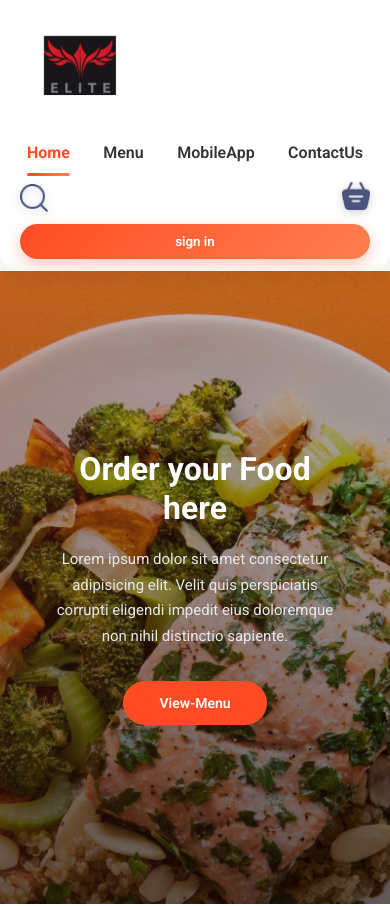
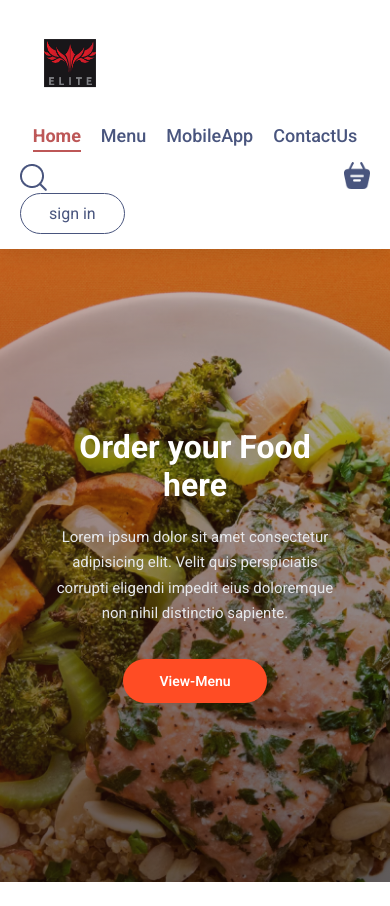
Before and after one commit to HiiamRaman/Food-Delivery, a React (Vite) app in the folder frontend/Food-Delivery/: page / in a window 390 px wide. Shown: the top 906 px of the page. Built offline with nearby package versions, Linux system fonts and the light colour scheme.

Commit message:
updated logout

```diff
--- a/frontend/Food-Delivery/src/components/Navbar/Navbar.css
+++ b/frontend/Food-Delivery/src/components/Navbar/Navbar.css
@@ -1,256 +1,168 @@
-/* .navbar{
-    padding:20px 0px;
-    display:flex;
+/* ---------- NAVBAR CONTAINER ---------- */
+.navbar {
+    padding: 20px 80px;
+    display: flex;
     justify-content: space-between;
     align-items: center;
-
-}
-.navbar .logo{
-    width: 100px;
-}
-.navbar-menu{
-    display: flex;
-    list-style: none;
-    gap: 20px;
-    color: #49557e;
-    font-size: 18px
-}
-.navbar-right{
-    display: flex;
-    align-items: center;
-    gap:40px
-}
-.navbar button{
-    background: transparent ;
-    font-size: 16px;
-    color: #49557e;
-    border:1px solid 49557e;
-    padding:10px 30px;
-    border-radius: 50px;
-    cursor:pointer;
-    transition: 0.3s;
-
-}
-.navbar button:hover {
-    background: #bd5757;
-    color: white;
-    transform: translateY(-2px);
-    box-shadow: 0 4px 8px rgba(0, 0, 0, 0.2);
-}
-
-.navbar .active {
-    color: #bd5757 !important;
-    font-weight: 700 !important;
-    padding-bottom: 2px;
-    border-bottom: 2px solid #49557e;
-}
-.navbar li{
-    cursor: pointer;
-}
-.navbar-search-icon{
-    position: relative;
-
-}
-.navbar-search-icon .dot {
-    position: absolute;
-    min-width: 10px;
-    min-height: 10px;
-    background-color: #bd5757;
-    border-radius: 5px;
-    top: -8px;
-    right: -8px;
-} */
-
-
-
-
-
-
-
-
-
-
-
-
-
-
-
-
-
-
-
-
-
-
-
-
-
-/* ---------- NAVBAR CONTAINER ---------- */
-.navbar {
-    display: flex;
-    align-items: center;
-    justify-content: space-between;
-    padding: 1px 80px;
-    background: #fff; /* cleaner modern background */
-    box-shadow: 0 8px 20px rgba(0,0,0,0.08);
-    border-radius: 0 0 20px 20px;
+    background: #ffffff;
+    box-shadow: 0 6px 18px rgba(0,0,0,0.08);
     position: sticky;
     top: 0;
     z-index: 1000;
-    transition: all 0.3s ease;
 }
 
 /* ---------- LOGO ---------- */
 .navbar .logo {
-    width: 120px;
-    height: auto;
+    width: 100px;
     cursor: pointer;
-    transition: transform 0.3s ease;
 }
 
-.navbar .logo:hover {
-    transform: scale(1.1) rotate(-2deg);
-}
-
-/* ---------- MENU LIST ---------- */
+/* ---------- MENU ---------- */
 .navbar-menu {
     display: flex;
     list-style: none;
-    gap: clamp(25px, 5vw, 60px);
+    gap: 30px;
+    font-size: 18px;
 }
 
 .navbar-menu a {
+    text-decoration: none;
+    color: #49557e;
+    font-weight: 500;
     cursor: pointer;
-    font-weight: 600;
-    font-size: 16px;
-    position: relative;
-    padding: 8px 0;
-    color: #333;
-    transition: all 0.3s ease;
 }
 
-/* Hover effect */
-.navbar-menu a:hover {
-    color: #ff4c24;
-    transform: translateY(-2px);
+/* ACTIVE MENU */
+.navbar-menu .active {
+    color: #bd5757;
+    font-weight: 700;
+    padding-bottom: 4px;
+    border-bottom: 2px solid #bd5757;
 }
 
-/* ---------- ACTIVE MENU ---------- */
-.navbar-menu a.active {
-    color: #ff4c24; /* active text color */
-    font-weight: 700;
-}
-
-.navbar-menu a.active::after {
-    content: "";
-    position: absolute;
-    bottom: -6px;
-    left: 0;
-    width: 100%;
-    height: 3px;
-    background: linear-gradient(90deg, #ff4c24, #ff7f50);
-    border-radius: 3px;
-    transition: all 0.3s ease;
-}
-
-/* ---------- RIGHT ICONS ---------- */
+/* ---------- RIGHT SECTION ---------- */
 .navbar-right {
     display: flex;
     align-items: center;
-    gap: 24px;
+    gap: 30px;
 }
 
-.navbar-right img {
-    width: 28px;
-    height: 28px;
-    cursor: pointer;
-    filter: drop-shadow(0 2px 4px rgba(0,0,0,0.2));
-    transition: transform 0.3s ease;
-}
-
-.navbar-right img:hover {
-    transform: scale(1.15);
-}
-
-/* ---------- BASKET ICON WITH DOT ---------- */
+/* ---------- SEARCH & CART ---------- */
 .navbar-search-icon {
     position: relative;
 }
 
+.navbar-search-icon img {
+    width: 26px;
+    cursor: pointer;
+}
+
+/* CART DOT */
 .navbar-search-icon .dot {
     position: absolute;
     top: -6px;
     right: -6px;
-    width: 12px;
-    height: 12px;
-    background: #ff4c24;
+    min-width: 10px;
+    min-height: 10px;
+    background-color: #bd5757;
     border-radius: 50%;
-    border: 2px solid #fff;
-    animation: pulse 1.2s infinite;
 }
 
-/* ---------- DOT PULSE ANIMATION ---------- */
-@keyframes pulse {
-    0% { transform: scale(1); opacity: 0.8; }
-    50% { transform: scale(1.3); opacity: 1; }
-    100% { transform: scale(1); opacity: 0.8; }
-}
-
-/* ---------- SIGN-IN BUTTON ---------- */
+/* ---------- SIGN IN BUTTON ---------- */
 .navbar button {
-    margin-left: 16px;
+    background: transparent;
+    font-size: 16px;
+    color: #49557e;
+    border: 1px solid #49557e;
     padding: 10px 28px;
-    background: linear-gradient(135deg, #ff4c24, #ff7f50);
-    color: #fff;
-    border: none;
-    border-radius: 30px;
-    font-weight: 600;
+    border-radius: 50px;
     cursor: pointer;
-    box-shadow: 0 6px 15px rgba(255, 76, 36, 0.3);
-    transition: all 0.3s ease;
+    transition: 0.3s;
 }
 
 .navbar button:hover {
-    transform: translateY(-3px) scale(1.05);
-    box-shadow: 0 12px 20px rgba(255, 76, 36, 0.5);
+    background: #bd5757;
+    color: white;
+}
+
+/* ===================================================== */
+/* =============== PROFILE DROPDOWN FIX ================= */
+/* ===================================================== */
+
+/* PROFILE WRAPPER */
+.nav-bar-profile {
+    position: relative;              /* 🔴 REQUIRED */
+    cursor: pointer;
+}
+
+/* PROFILE ICON */
+.nav-bar-profile img {
+    width: 32px;
+}
+
+/* DROPDOWN MENU */
+.nav-bar-dropdown {
+    position: absolute;
+    top: 42px;
+    right: 0;
+    width: 160px;
+    background: #ffffff;
+    border-radius: 10px;
+    box-shadow: 0 8px 25px rgba(0,0,0,0.15);
+    display: none;                   /* 🔴 HIDDEN BY DEFAULT */
+    z-index: 200;
+}
+
+/* SHOW DROPDOWN ON HOVER */
+.nav-bar-profile:hover .nav-bar-dropdown {
+    display: block;                  /* 🔴 FIX */
+}
+
+/* DROPDOWN ITEMS */
+.nav-bar-dropdown li {
+    list-style: none;
+    display: flex;
+    align-items: center;
+    gap: 12px;
+    padding: 12px 16px;
+    cursor: pointer;
+    font-size: 15px;
+    color: #333;
+}
+
+.nav-bar-dropdown li img {
+    width: 18px;
+}
+
+/* HOVER EFFECT */
+.nav-bar-dropdown li:hover {
+    background-color: #f5f5f5;
+}
+
+/* SEPARATOR */
+.nav-bar-dropdown hr {
+    border: none;
+    border-top: 1px solid #e0e0e0;
+    margin: 4px 0;
 }
 
 /* ---------- RESPONSIVE ---------- */
-@media (max-width: 1024px) {
-    .navbar {
-        padding: 12px 40px;
-    }
-
-    .navbar-menu {
-        gap: clamp(15px, 5vw, 40px);
-    }
-}
-
 @media (max-width: 768px) {
     .navbar {
+        padding: 15px 20px;
         flex-wrap: wrap;
-        padding: 12px 20px;
     }
 
     .navbar-menu {
         width: 100%;
-        justify-content: space-around;
-        margin-top: 12px;
-    }
-
-    .navbar-menu li {
-        font-size: 14px;
-        padding: 6px 0;
+        justify-content: center;
+        margin-top: 10px;
+        gap: 20px;
     }
 
     .navbar-right {
-        margin-top: 12px;
         width: 100%;
         justify-content: space-between;
-    }
-
-    .navbar button {
-        width: 100%;
-        margin: 10px 0 0 0;
+        margin-top: 10px;
     }
 }
--- a/frontend/Food-Delivery/src/components/Navbar/Navbar.jsx
+++ b/frontend/Food-Delivery/src/components/Navbar/Navbar.jsx
@@ -1,38 +1,94 @@
-import React, { useContext, useState } from 'react'
-import {assets} from '../../assets/assets'
-import "./Navbar.css"
-import {Link, } from 'react-router-dom'
-import { StoreContext } from '../../Context/StoreContext';
-function Navbar({setShowLogin}) {
-  const [menu,setMenu] = useState("Home");
+import React, { useContext, useState } from "react";
+import { assets } from "../../assets/assets";
+import "./Navbar.css";
+import { Link } from "react-router-dom";
+import { StoreContext } from "../../Context/StoreContext";
+function Navbar({ setShowLogin }) {
+  const [menu, setMenu] = useState("Home");
 
-
-  const {getCartTotal} = useContext(StoreContext)
+  const { getCartTotal, token, setToken } = useContext(StoreContext);
+  const handlleLogout = ()=>{
+    localStorage.removeItem("accessToken");
+    setToken(null)
+  }
 
   return (
-    <div className='navbar'>
-       <Link  to= {"/"} >  <img src={assets.logo} alt="" className='logo'/> </Link>
+    <div className="navbar">
+      <Link to={"/"}>
+        {" "}
+        <img src={assets.logo} alt="" className="logo" />{" "}
+      </Link>
 
-      <ul className='navbar-menu'>
-        < Link to='/' onClick={()=>{setMenu("Home") ;window.scrollTo({ top: 0, behavior: "smooth" });}} className={menu==="Home"?"active":""}>Home</Link>
+      <ul className="navbar-menu">
+        <Link
+          to="/"
+          onClick={() => {
+            setMenu("Home");
+            window.scrollTo({ top: 0, behavior: "smooth" });
+          }}
+          className={menu === "Home" ? "active" : ""}
+        >
+          Home
+        </Link>
 
-        <a href='#explore-menu' onClick={()=>{setMenu("Menu")}} className={menu==="Menu"?"active":""}>Menu</a>
-        <a href='#app-download' onClick={()=>{setMenu("MobileApp")}} className={menu==="MobileApp"?"active":""}>MobileApp</a>
-        <a href='#footer' onClick={()=>{setMenu("ContactUs")}} className={menu==="ContactUs"?"active":""}>ContactUs</a>
+        <a
+          href="#explore-menu"
+          onClick={() => {
+            setMenu("Menu");
+          }}
+          className={menu === "Menu" ? "active" : ""}
+        >
+          Menu
+        </a>
+        <a
+          href="#app-download"
+          onClick={() => {
+            setMenu("MobileApp");
+          }}
+          className={menu === "MobileApp" ? "active" : ""}
+        >
+          MobileApp
+        </a>
+        <a
+          href="#footer"
+          onClick={() => {
+            setMenu("ContactUs");
+          }}
+          className={menu === "ContactUs" ? "active" : ""}
+        >
+          ContactUs
+        </a>
       </ul>
-      <div className='navbar-right'>
-          <img src={assets.search_icon} alt="" />
-          <div className="navbar-search-icon">
-            <Link to={"/cart"}> <img src={assets.basket_icon} alt="" />  </Link>
-            <div className={getCartTotal()===0?"":"dot"}></div>
-          </div>
+      <div className="navbar-right">
+        <img src={assets.search_icon} alt="" />
+        <div className="navbar-search-icon">
+          <Link to={"/cart"}>
+            {" "}
+            <img src={assets.basket_icon} alt="" />{" "}
+          </Link>
+          <div className={getCartTotal() === 0 ? "" : "dot"}></div>
+        </div>
       </div>
-      <button onClick={()=>setShowLogin(true)}>sign in</button>
-
-
-
+      {!token ? (
+        <button onClick={() => setShowLogin(true)}>sign in</button>
+      ) : (
+        <div className="nav-bar-profile">
+          <img src={assets.profile_icon} alt="" />
+          <ul className="nav-bar-dropdown">
+            <li>
+              {" "}
+              <img src={assets.bag_icon} alt="" /> <p>Orders</p>{" "}
+            </li>
+            <hr />
+            <li onClick={handlleLogout}>
+              {" "}
+              <img    src={assets.logout_icon} alt="" /> <p>Logout</p>{" "}
+            </li>
+          </ul>
+        </div>
+      )}
     </div>
-  )
+  );
 }
 
-export default Navbar
+export default Navbar;
```
